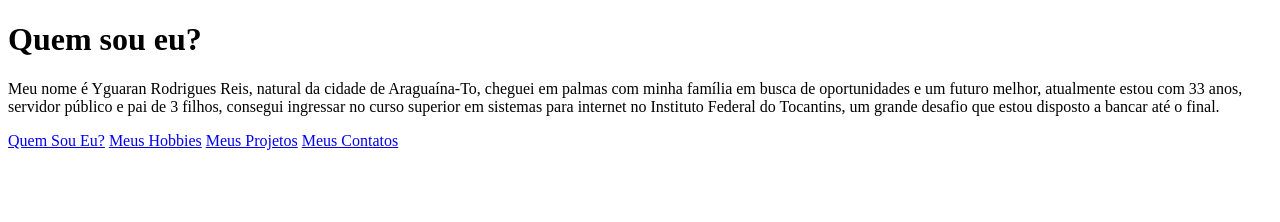
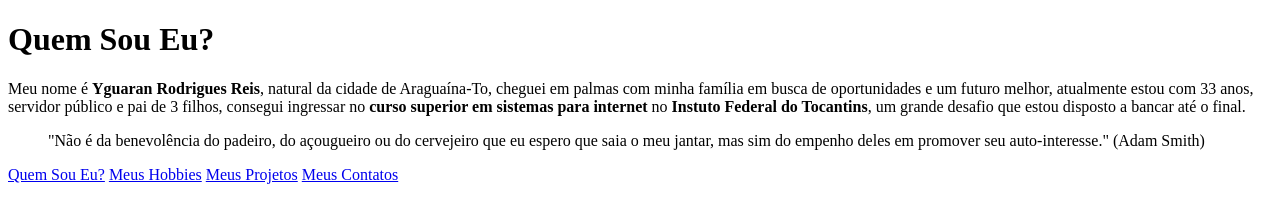
Before and after one commit to yguaran/pbweb, a plain HTML site: page index.html in a window 1280 px wide. Drawn offline with Linux system fonts and the light colour scheme.

Commit message:
Add files via upload

```diff
--- a/index.html
+++ b/index.html
@@ -7,12 +7,16 @@
     <title>Quem Sou Eu? - Yguaran Rodrigues Reis</title>
 </head>
 <body>
-   <h1>Quem sou eu?</h1>
-   <p>Meu nome é Yguaran Rodrigues Reis, natural da cidade de Araguaína-To, cheguei em palmas com minha família em busca de
-    oportunidades e um futuro melhor, atualmente estou com 33 anos, servidor público e pai de 3 filhos, consegui ingressar
-    no curso superior em sistemas para internet no Instituto Federal do Tocantins, um grande desafio que estou disposto a
-    bancar até o final.
-   </p>
+    <h1>Quem Sou Eu?</h1>
+    <p>
+        Meu nome é <strong> Yguaran Rodrigues Reis</strong>, natural da cidade de Araguaína-To, cheguei em palmas com minha família em busca
+        de oportunidades e um futuro melhor, atualmente estou com 33 anos, servidor público e pai de 3 filhos, consegui ingressar
+        no <strong>curso superior em sistemas para internet</strong> no <strong>Instuto Federal do Tocantins</strong>, um grande desafio que estou disposto a bancar
+        até o final.
+    <blockquote cite="Adam Smith">
+"Não é da benevolência do padeiro, do açougueiro ou do cervejeiro que eu espero que saia o meu jantar, mas sim do empenho deles em promover seu auto-interesse." (Adam Smith)
+    </blockquote>
+    </p>
    <!--Aqui começa os links de navegação-->
    <a href="index.html">Quem Sou Eu?</a>
    <a href="meus hobies.html">Meus Hobbies</a>
```
